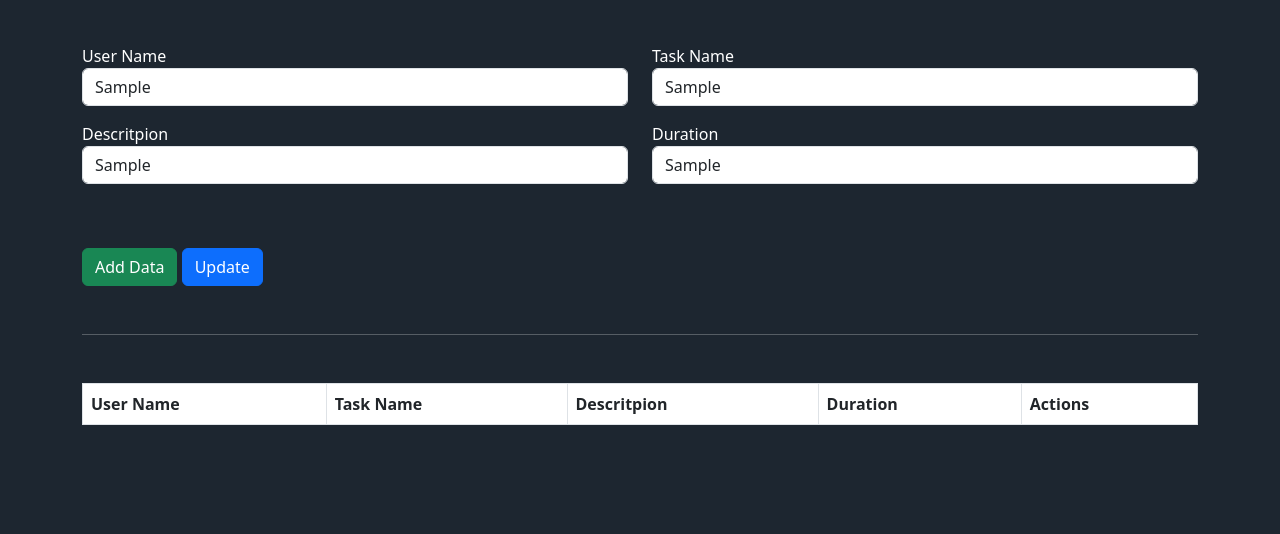
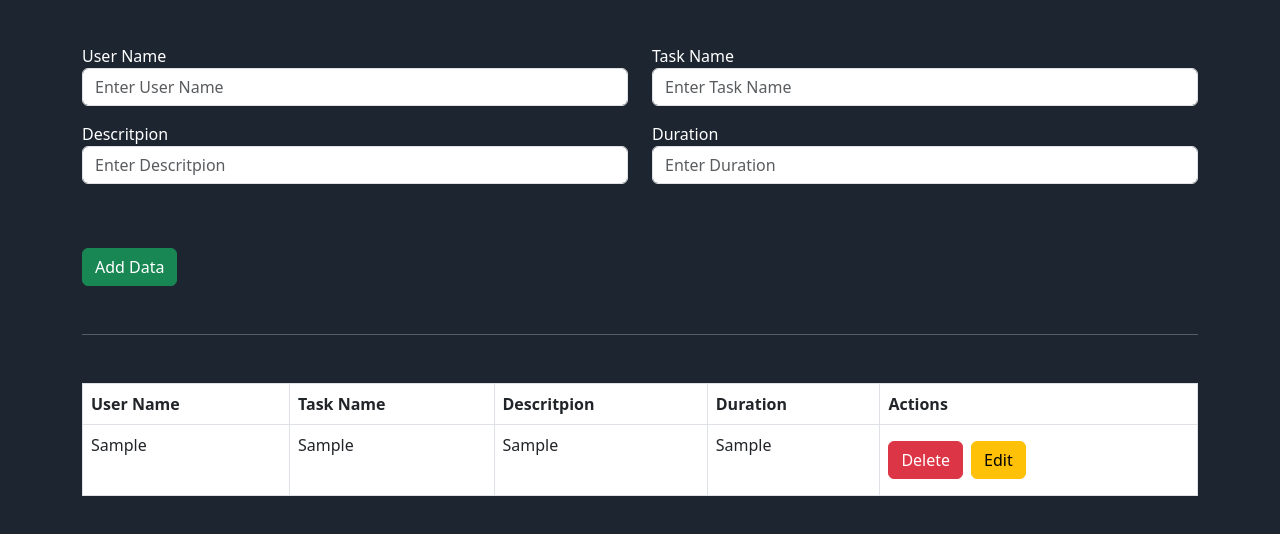
Before and after one commit to sourabhrathour45/PMT, a plain HTML site: page index.html in a window 1280 px wide. Both pictures are taken after typing "Sample", "Sample", "Sample", "Sample" into the empty fields and a click on the button "Add Data". Shown: the part 90-624 px from the top of the page. Drawn offline with nearby package versions, Linux system fonts and the light colour scheme.

Commit message:
Bugs fixed

```diff
--- a/app.js
+++ b/app.js
@@ -40,23 +40,25 @@ function showData(){
         peopleList = JSON.parse(localStorage.getItem("peopleList"));
     }
 
-    var html = "";
+    console.log(peopleList)
+
+    var content = "";
 
     peopleList.forEach(function (element, index){
-        html += "<tr>";
-        html += "<tr>" + element.username + "</td>";
-        html += "<tr>" + element.taskname + "</td>";
-        html += "<tr>" + element.description + "</td>";
-        html += "<tr>" + element.duration + "</td>";
-        html +=
-            '<td><button> onclick="deleteData(' +
+        content += "<tr>";
+        content += "<td>" + element.username + "</td>";
+        content += "<td>" + element.taskname + "</td>";
+        content += "<td>" + element.description + "</td>";
+        content += "<td>" + element.duration + "</td>";
+        content +=
+            '<td><button onclick="deleteData(' +
             index +
-            ')" class="btn btn-danger">Delete</button><buttononclick="updateData(' +index +
+            ')" class="btn btn-danger">Delete</button><button onclick="updateData(' +index +
             ')" class="btn btn-warning m-2">Edit</button></td>';
-        html +="</tr>";
+        content +="</tr>";
     });
 
-    document.querySelector("#managementTable tbody").innerHTML = html;
+    document.querySelector("#managementTable tbody ").innerHTML = content;
 }
 
 // loads all data from local storage when document or page loaded
@@ -67,11 +69,20 @@ document.onload = showData();
 
 function AddData(){
     // if form is validate
-    if(validateForm() == true){
+    console.log("hello");
+
+    if(validateForm() === true){
+        console.log("heyyy");
+
         var username = document.getElementById("username").value;
         var taskname = document.getElementById("taskname").value;
         var description = document.getElementById("description").value;
         var duration = document.getElementById("duration").value;
+
+        console.log(username);
+        console.log(taskname);
+        console.log(description);
+        console.log(duration);
 
         var peopleList;
         if (localStorage.getItem("peopleList") == null) {
@@ -86,6 +97,7 @@ function AddData(){
             description : description,
             duration : duration,
         });
+
 
         localStorage.setItem("peopleList", JSON.stringify(peopleList));
         showData();
@@ -106,13 +118,14 @@ function deleteData(index){
         peopleList = JSON.parse(localStorage.getItem("peopleList"));
     }
 
-    peopleList.slice(index, 1);
+    peopleList.splice(index, 1);
     localStorage.setItem("peopleList", JSON.stringify(peopleList));
     showData();
 }
 
 // function to update/edit data in local storage
 function updateData(index){
+    console.log("ddddd")
     // Submit button will hide and Update button will show for updating of Data in local storage
     document.getElementById("Submit").style.display = "none";
     document.getElementById("Update").style.display = "block";
@@ -131,6 +144,8 @@ function updateData(index){
     }   else {
         peopleList = JSON.parse(localStorage.getItem("peopleList"));
     }
+
+    // Making inputs editable
 
     document.getElementById("username").value = peopleList[index].username;
     document.getElementById("taskname").value = peopleList[index].taskname;
--- a/index.html
+++ b/index.html
@@ -34,11 +34,11 @@
                     placeholder="Enter Task Name">
                 </div>
                 <div class="form-group col-md-6 mb-3">
-                    <label for="descritpion">Descritpion</label>
+                    <label for="description">Descritpion</label>
                     <input type="text"
-                    name="descritpion"
+                    name="description"
                     class="form-control"
-                    id="descritpion"
+                    id="description"
                     placeholder="Enter Descritpion">
                 </div>
                 <div class="form-group col-md-6 mb-3">
@@ -62,6 +62,7 @@
         <div class="row mt-5">
             <div class="col-12">
                 <table class="table table-bordered" id="managementTable">
+                    <tbody>
                     <thead>
                         <tr>
                             <th>User Name</th>
@@ -71,6 +72,7 @@
                             <th>Actions</th>
                         </tr>
                     </thead>
+                </tbody>
                 </table>
             </div>
         </div>
--- a/style.css
+++ b/style.css
@@ -6,6 +6,6 @@ body {
     color: #fff;
 }
 
-#update{
+#Update{
     display: none;
 }
```
